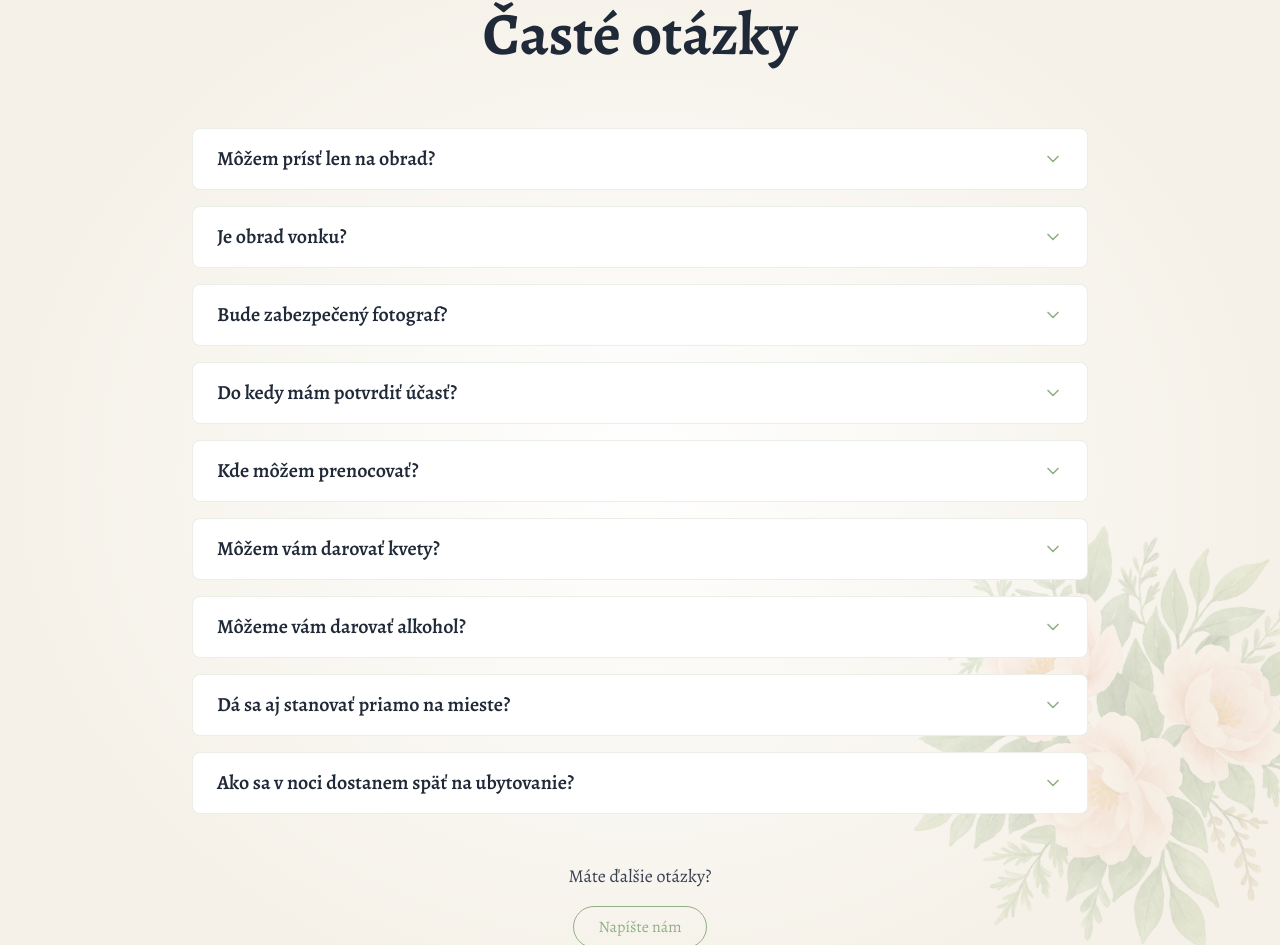
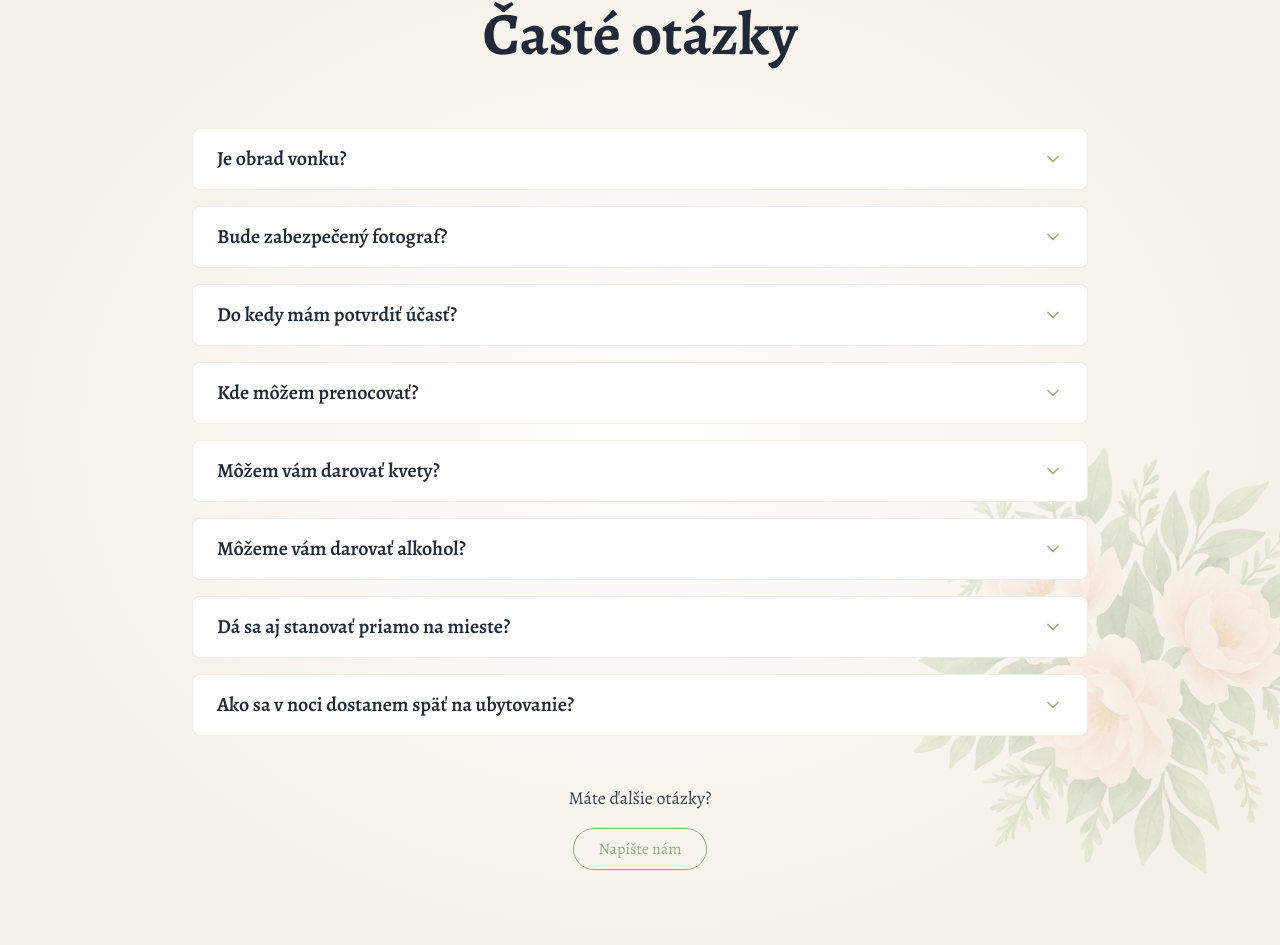
Before and after one commit to DanielSkala/svadba, a React (Vite) app: page / in a window 1280 px wide. Shown: the part 8912-9857 px from the top of the page. Built offline with nearby package versions, Linux system fonts and the light colour scheme; no server answers.

Commit message:
delete obrad faq

```diff
--- a/src/components/FAQ.jsx
+++ b/src/components/FAQ.jsx
@@ -5,10 +5,6 @@ const FAQ = () => {
   const [openIndex, setOpenIndex] = useState(null);
 
   const faqs = [
-    {
-      question: 'Môžem prísť len na obrad?',
-      answer: 'Chápeme, že by ste radi prišli aspoň na obrad, ale obrad aj hostinu máme v úzkom kruhu a len pre pozvaných hostí. Ide najmä o kapacitu a organizáciu. Budeme veľmi radi, keď sa stretneme inokedy na posedení alebo večeri!'
-    },
     {
       question: 'Je obrad vonku?',
       answer: 'Áno, obrad sa bude konať vonku na terase stodoly. V prípade nepriaznivého počasia máme pripravený záložný plán v interiéri.'
```
